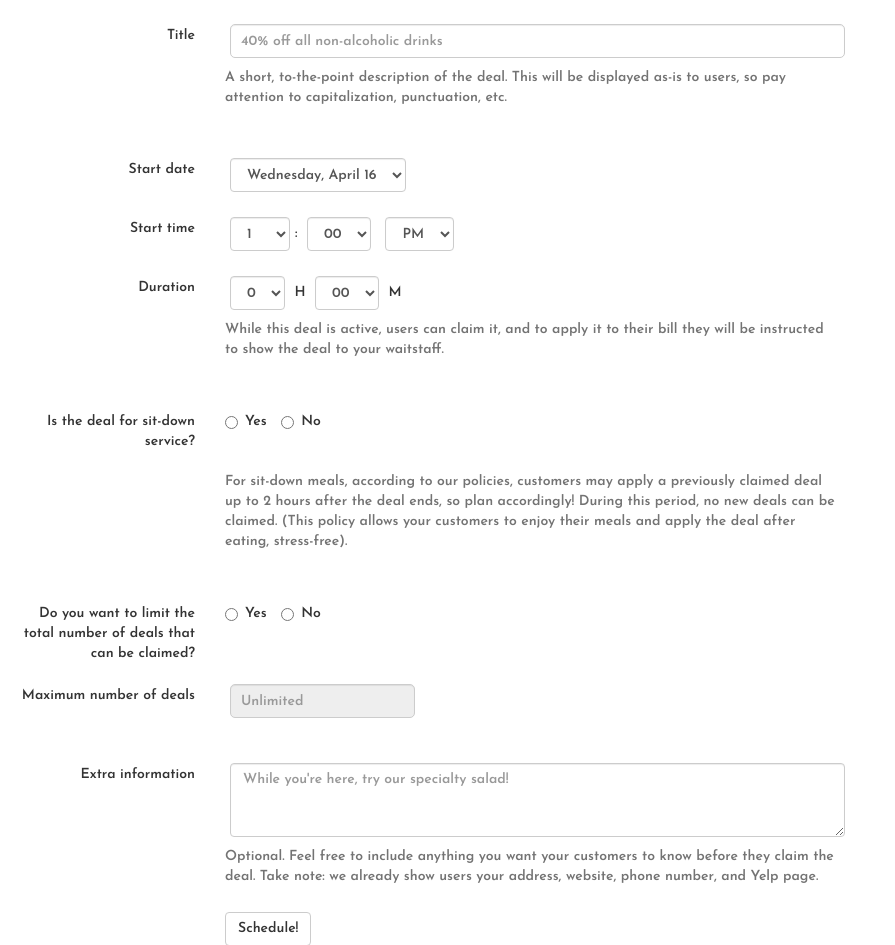
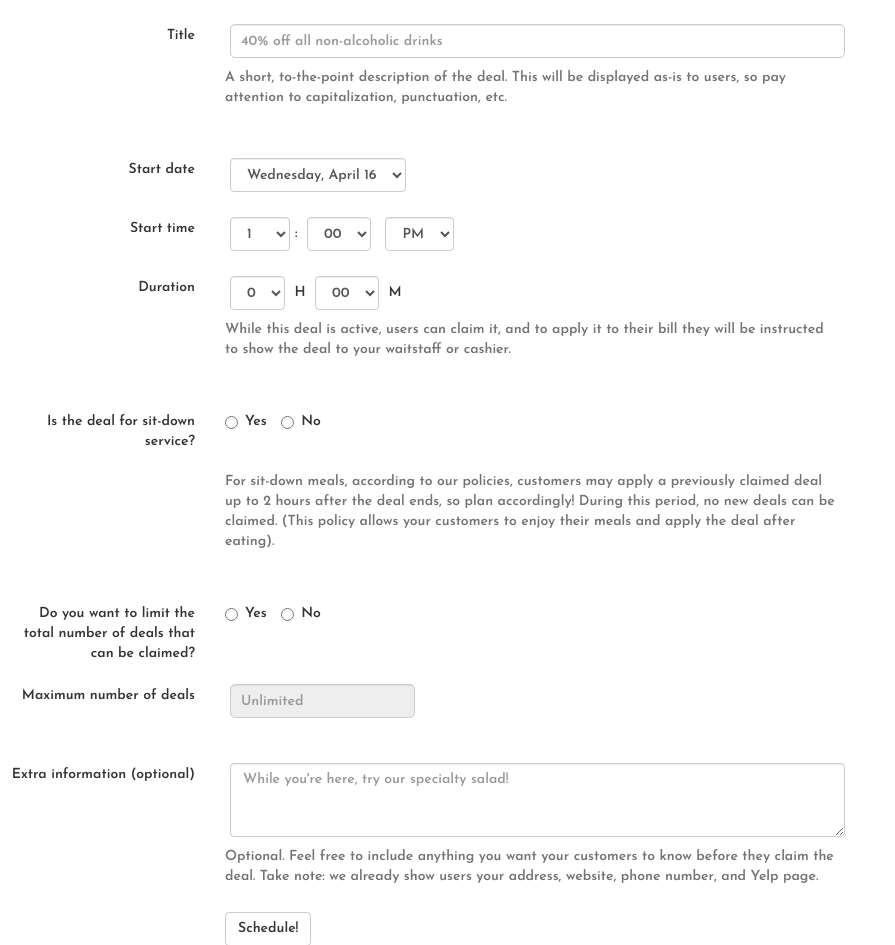
Before and after one commit to guthriec/fluxy-sample, a Django app: template templates/dashboard/dashboard.html in a window 1280 px wide. Shown: the part 61-1006 px from the top of the page, without its empty margins (0-895 px from the left). Run offline with Django 3.2, Linux system fonts and the light colour scheme; the template is opened without the code that fills it: most values are stand-ins (such as "Sample title", 1, 10 or a date in 2020); parts of the project's set-up code (start-up, migrations or seed data) failed here and were passed over; some libraries are stand-ins or nearby versions.

Commit message:
some wording changes

```diff
--- a/templates/dashboard/dashboard.html
+++ b/templates/dashboard/dashboard.html
@@ -128,7 +128,7 @@
               <option>45</option>
             </select> M
           </div>
-          <p class="help-block col-sm-offset-2 col-sm-6">While this deal is active, users can claim it, and to apply it to their bill they will be instructed to show the deal to your waitstaff.</p>
+          <p class="help-block col-sm-offset-2 col-sm-6">While this deal is active, users can claim it, and to apply it to their bill they will be instructed to show the deal to your waitstaff or cashier.</p>
         </div>
       </div>
       <div class="form-area">
@@ -145,7 +145,7 @@
         </div>
         <div class="form-group">
           <p class="help-block col-sm-offset-2 col-sm-6" id="grace-period-help">
-            For sit-down meals, according to our policies, <strong>customers may apply a previously claimed deal up to 2 hours after the deal ends</strong>, so plan accordingly! During this period, no new deals can be claimed. (This policy allows your customers to enjoy their meals and apply the deal after eating, stress-free).
+            For sit-down meals, according to our policies, <strong>customers may apply a previously claimed deal up to 2 hours after the deal ends</strong>, so plan accordingly! During this period, no new deals can be claimed. (This policy allows your customers to enjoy their meals and apply the deal after eating).
           </p>
         </div>
       </div>
@@ -170,7 +170,7 @@
       </div>
       <div class="form-area">
         <div class="form-group">
-          <label for="desc" class="col-sm-2 control-label">Extra information</label>
+          <label for="desc" class="col-sm-2 control-label">Extra information (optional)</label>
           <div class="col-sm-6">
             <textarea name="desc" class="form-control" rows="3" placeholder="While you're here, try our specialty salad!"></textarea>
           </div>
```
